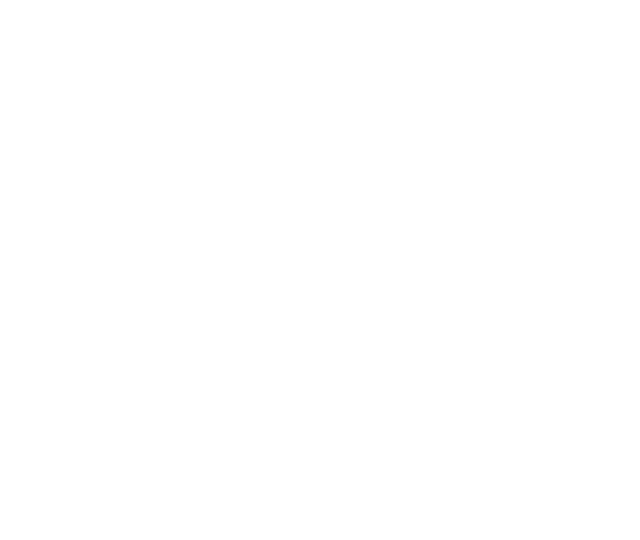
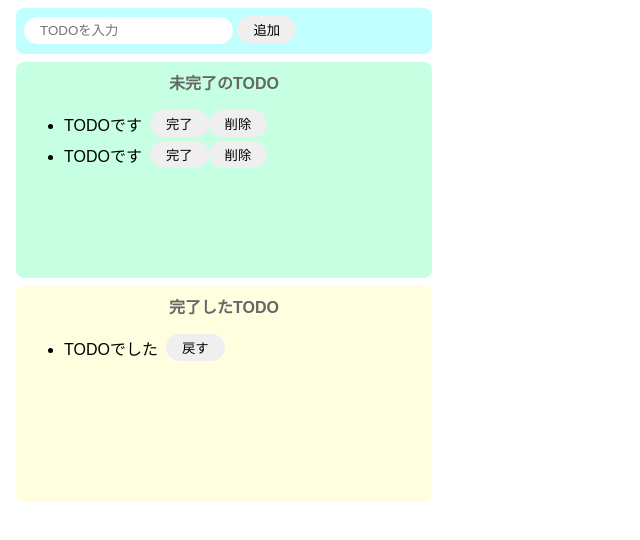
Before and after one commit to kagunyan25/todo_js, a website built with Parcel: page index.html in a window 1280 px wide. Shown: the whole page, without its empty margins (0-640 px from the left). Built offline with nearby package versions, Linux system fonts and the light colour scheme.

Commit message:
section5/28-31

```diff
--- a/index.html
+++ b/index.html
@@ -1,16 +1,45 @@
 <!DOCTYPE html>
 <html>
+  <head>
+    <title>TODO(JS)</title>
+    <meta charset="UTF-8" />
+  </head>
 
-<head>
-	<title>Parcel Sandbox</title>
-	<meta charset="UTF-8" />
-</head>
-
-<body>
-	<div id="app"></div>
-
-	<script src="src/index.js">
-	</script>
-</body>
-
+  <body>
+    <div class="input-area">
+      <input placeholder="TODOを入力" />
+      <button>追加</button>
+    </div>
+    <div class="incomplete-area">
+      <p class="title">未完了のTODO</p>
+      <ul>
+        <li>
+          <div class="list-row">
+            <p class="list-item">TODOです</p>
+            <button>完了</button>
+            <button>削除</button>
+          </div>
+        </li>
+        <li>
+          <div class="list-row">
+            <p class="list-item">TODOです</p>
+            <button>完了</button>
+            <button>削除</button>
+          </div>
+        </li>
+      </ul>
+    </div>
+    <div class="complete-area">
+      <p class="title">完了したTODO</p>
+      <ul>
+        <li>
+          <div class="list-row">
+            <p class="list-item">TODOでした</p>
+            <button>戻す</button>
+          </div>
+        </li>
+      </ul>
+    </div>
+    <script src="src/index.js"></script>
+  </body>
 </html>
--- a/src/styles.css
+++ b/src/styles.css
@@ -1,3 +1,67 @@
 body {
   font-family: sans-serif;
 }
+
+input {
+  border-radius: 16px;
+  border: none;
+  padding: 6px 16px;
+  outline: none;
+}
+
+button {
+  border-radius: 16px;
+  border: none;
+  padding: 4px 16px;
+}
+
+button:hover {
+  background-color: #ff7fff;
+  color: #fff;
+  cursor: pointer;
+}
+
+.input-area {
+  background-color: #c1ffff;
+  width: 400px;
+  height: 30px;
+  padding: 8px;
+  margin: 8px;
+  border-radius: 8px;
+}
+
+.incomplete-area {
+  background-color: #c6ffe2;
+  width: 400px;
+  min-height: 200px;
+  padding: 8px;
+  margin: 8px;
+  border-radius: 8px;
+}
+
+.complete-area {
+  background-color: #ffffe0;
+  width: 400px;
+  min-height: 200px;
+  padding: 8px;
+  margin: 8px;
+  border-radius: 8px;
+}
+
+.title {
+  text-align: center;
+  margin-top: 0;
+  font-weight: bold;
+  color: #666;
+}
+
+.list-row {
+  display: flex;
+  align-items: center; /*横の基準をcenterに揃える*/
+  padding-bottom: 4px;
+}
+
+.list-item {
+  margin: 0;
+  margin-right: 8px;
+}
```
